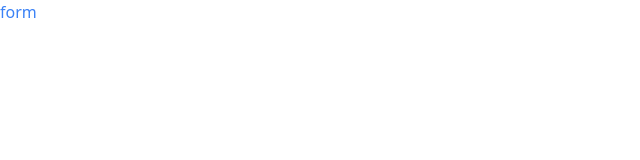
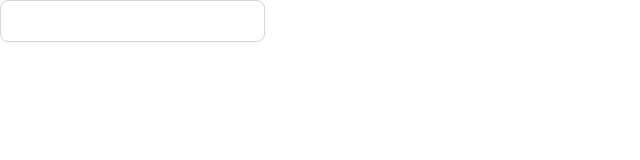
Before and after one commit to sajjadjawaid/form, a React (Vite) app in the folder Frontend/: page / in a window 1280 px wide. Shown: the top 160 px of the page, without its empty margins (0-640 px from the left). Built offline with nearby package versions, Linux system fonts and the light colour scheme.

Commit message:
for components

```diff
--- a/Frontend/src/App.jsx
+++ b/Frontend/src/App.jsx
@@ -1,7 +1,10 @@
+import InputField from "./Components/inputField";
 function App() {
   return (
     <>
-      <div className="text-blue-500">form</div>
+      <div>
+        <InputField />
+      </div>
     </>
   );
 }
--- /dev/null
+++ b/Frontend/src/Components/InputField.js
@@ -0,0 +1,65 @@
+import PropTypes from "prop-types";
+
+const InputField = ({
+  type = "text",
+  placeholder = "",
+  value = "",
+  onChange,
+  className = "",
+  disabled = false,
+  readOnly = false,
+  id,
+  name,
+  autoComplete,
+  required = false,
+  maxLength,
+  minLength,
+  pattern,
+}) => {
+  return (
+    <input
+      type={type}
+      placeholder={placeholder}
+      value={value}
+      onChange={onChange}
+      className={`border border-gray-300 rounded-lg py-2 px-4 focus:outline-none focus:ring-2 focus:ring-blue-500 focus:border-transparent ${className}`}
+      disabled={disabled}
+      readOnly={readOnly}
+      id={id}
+      name={name}
+      autoComplete={autoComplete}
+      required={required}
+      maxLength={maxLength}
+      minLength={minLength}
+      pattern={pattern}
+    />
+  );
+};
+
+// Adding PropTypes for props validation
+InputField.propTypes = {
+  type: PropTypes.oneOf([
+    "text",
+    "password",
+    "email",
+    "number",
+    "search",
+    "tel",
+    "url",
+  ]),
+  placeholder: PropTypes.string,
+  value: PropTypes.oneOfType([PropTypes.string, PropTypes.number]),
+  onChange: PropTypes.func.isRequired,
+  className: PropTypes.string,
+  disabled: PropTypes.bool,
+  readOnly: PropTypes.bool,
+  id: PropTypes.string,
+  name: PropTypes.string,
+  autoComplete: PropTypes.string,
+  required: PropTypes.bool,
+  maxLength: PropTypes.number,
+  minLength: PropTypes.number,
+  pattern: PropTypes.string,
+};
+
+export default InputField;
```
